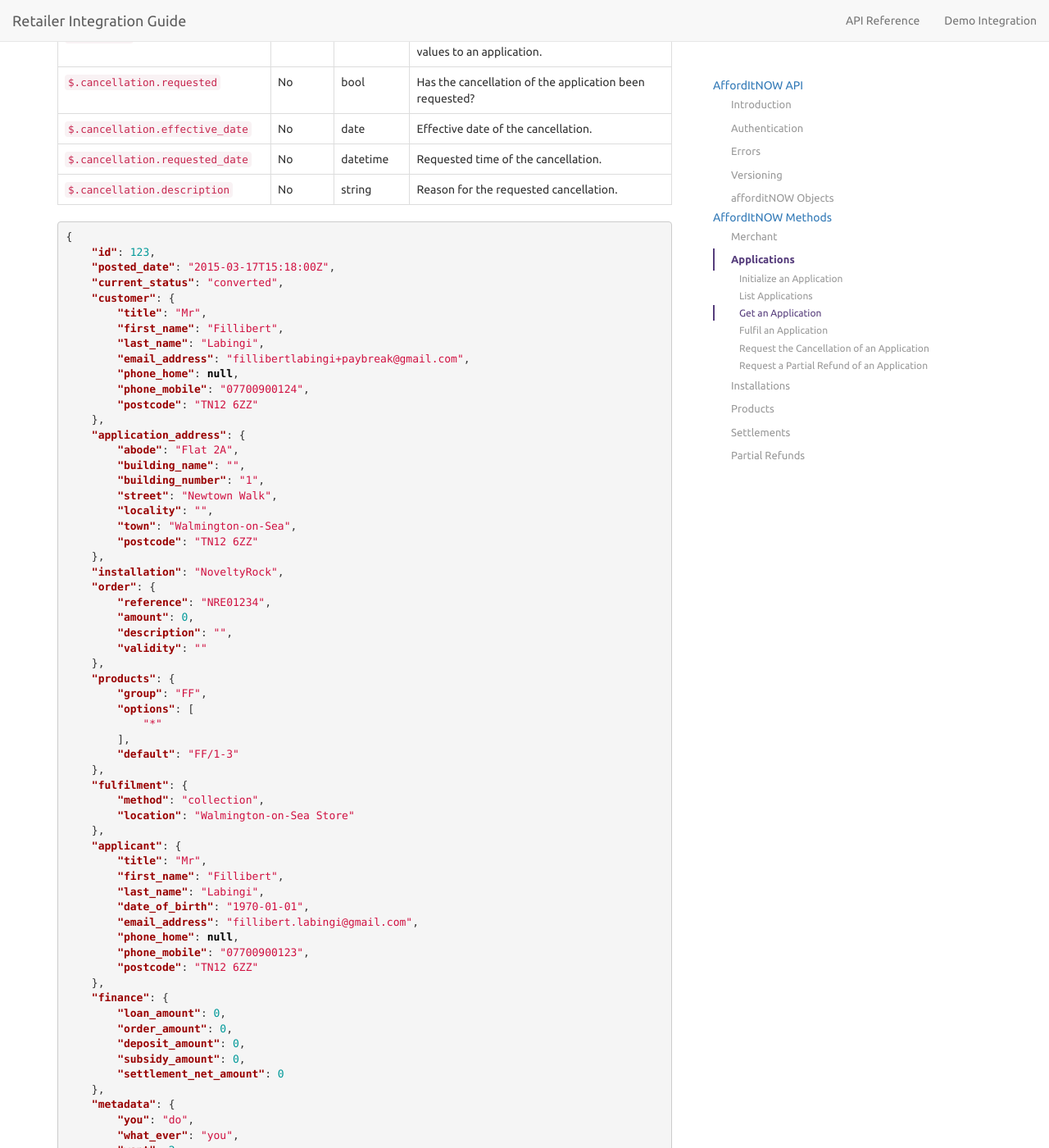
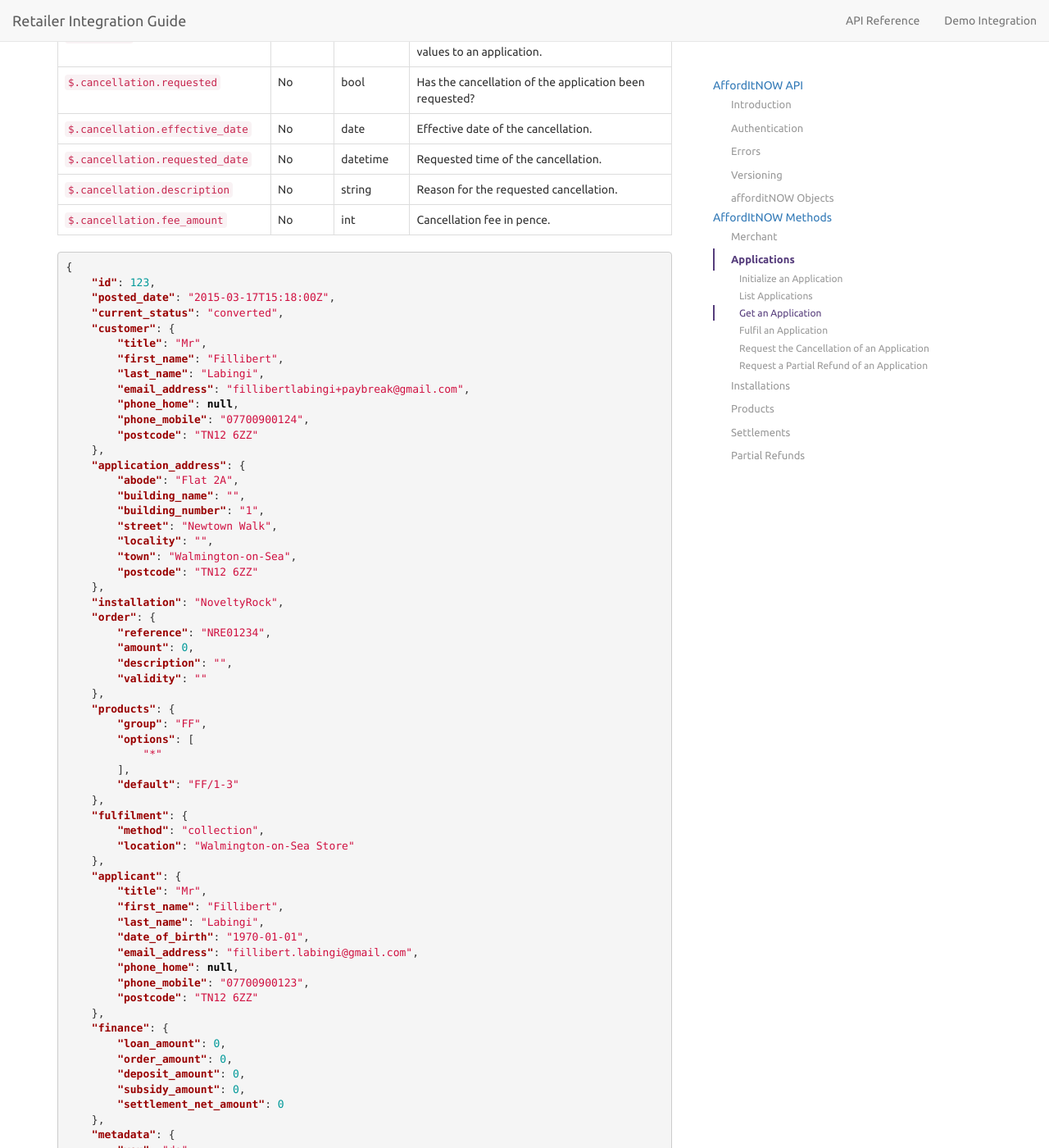
Before and after one commit to PayBreak/retailer-integration-guide, a Jekyll site: the page built from api/index.md, in a window 1280 px wide and 1400 px high, scrolled down 10767 px. Shown: the whole window at 82% size. Built offline with Jekyll 4.4.1, drawn with Linux system fonts in a browser that asks for light colours; nearby versions of some CDN libraries; Markdown is read by kramdown in place of the engine named in the settings.

Commit message:
cancellation fee

````diff
--- a/_includes/v4/applications_get.md
+++ b/_includes/v4/applications_get.md
@@ -30,6 +30,7 @@ Name | Required | Type | Description
 `$.cancellation.effective_date` | No | date | Effective date of the cancellation.
 `$.cancellation.requested_date` | No | datetime | Requested time of the cancellation.
 `$.cancellation.description` | No | string | Reason for the requested cancellation.
+`$.cancellation.fee_amount` | No | int | Cancellation fee in pence.
 
 ```json
 {
@@ -98,7 +99,8 @@ Name | Required | Type | Description
         "requested": true,
         "effective_date": "2015-03-18",
         "requested_date": "2015-03-18T12:00:00+01:00",
-        "description": "Items are out of stock and the customer wishes to cancel"
+        "description": "Items are out of stock and the customer wishes to cancel",
+        "fee_amount" : 900
     }
 }
 ```
````
